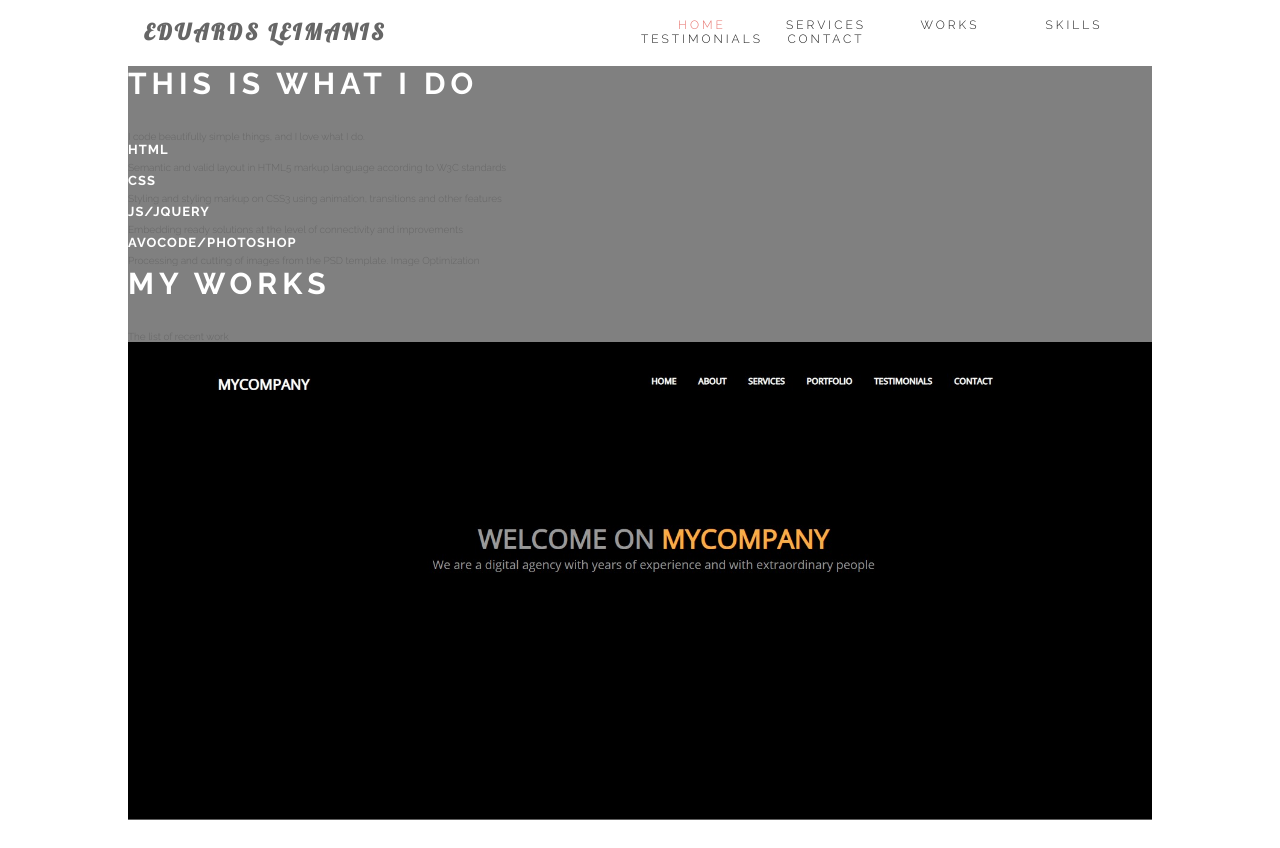
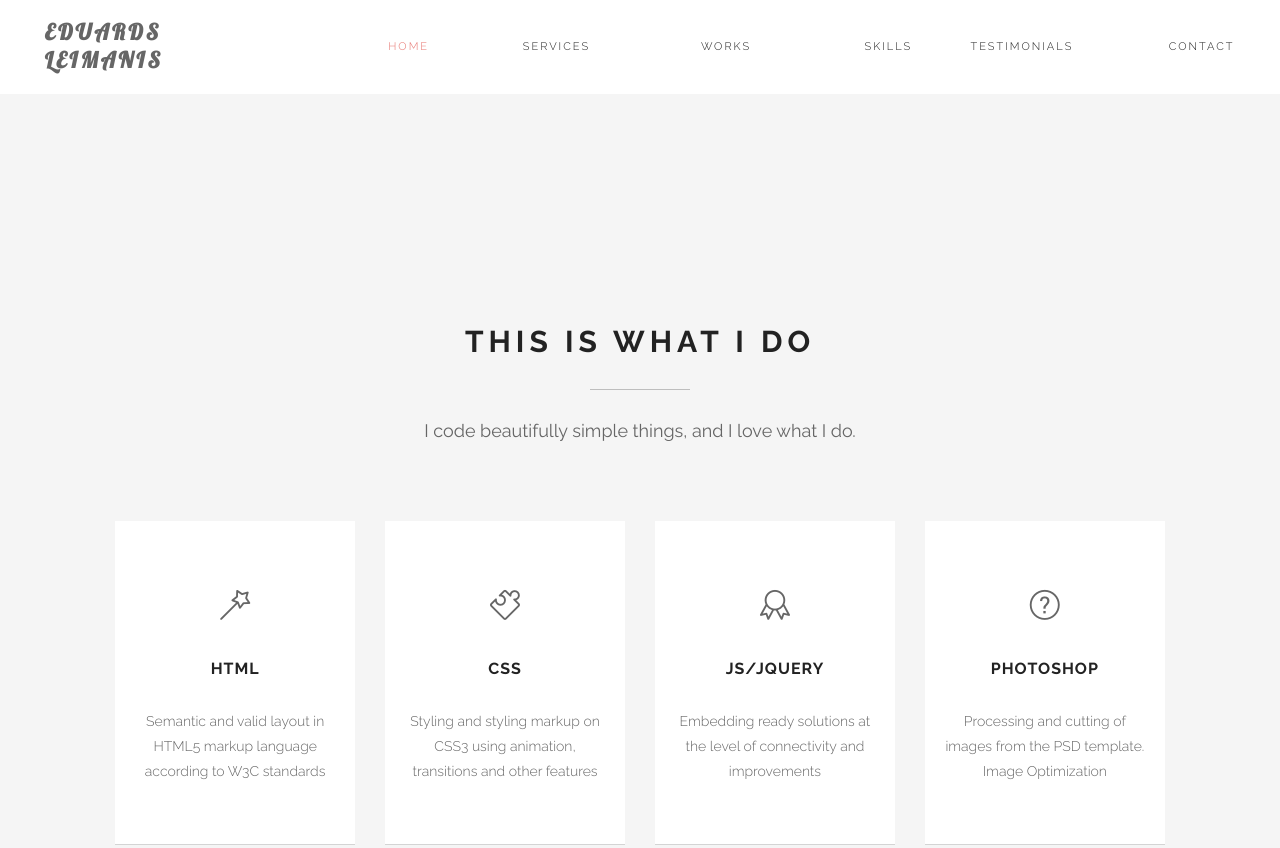
Before and after one commit to blademan/Heimik_portfolio, a website: page index.html in a window 1280 px wide. Shown: the part 802-1650 px from the top of the page. Drawn offline with Linux system fonts and the light colour scheme; files whose address does not match are found by name.

Commit message:
features section add

```diff
--- a/index.html
+++ b/index.html
@@ -69,7 +69,6 @@
                         <li><a href="#contact" class="nav__link">Contact</a></li>
                     </ul>
 
-
     </nav>
 
 
@@ -79,52 +78,53 @@
 
     <section  class="services">
 
-
-                    <div class="pfblock-header wow fadeInUp">
-                        <h2 class="pfblock-title">This is what I do</h2>
-                        <div class="pfblock-line"></div>
-                        <div class="pfblock-subtitle">
+        <div class="services__header wow fadeInUp">
+            <h2 class="services-header">This is what I do</h2>
+            <div class="services-line"></div>
+            <div class="services-subtitle">
                 I code beautifully simple things, and I love what I do.
             </div>
         </div>
 
-                </span>
 
+        <div class="services__item">
 
-                        <div class="iconbox-text">
-                            <h3 class="iconbox-title">HTML</h3>
-                            <div class="iconbox-desc">
+            <div class="services__text wow slideInLeft animated">
+                <div class="services__icon"><span class="icon-magic-wand"></span></div>
+                <h3 class="services__title">HTML</h3>
+                <div class="services__desc">
                     Semantic and valid layout in HTML5 markup language according to W3C standards
                 </div>
             </div>
 
-                        <div class="iconbox-text">
-                            <h3 class="iconbox-title">CSS</h3>
-                            <div class="iconbox-desc">
+            <div class="services__text  wow slideInLeft animated">
+                    <div class="services__icon "><span class="icon-puzzle"></span></div>
+                <h3 class="services__title">CSS</h3>
+                <div class="services__desc">
                     Styling and styling markup on CSS3 using animation, transitions and other features
-                            </div>
-                        </div>
-                    </div>
-
-                </div>
-
-
-                        <div class="iconbox-text">
-                            <h3 class="iconbox-title">JS/jQuery</h3>
-                            <div class="iconbox-desc">
-                                Embedding ready solutions at the level of connectivity and improvements
-                            </div>
                 </div>
             </div>
 
 
-                        <div class="iconbox-text">
-                            <h3 class="iconbox-title">AVOCODE/PHOTOSHOP</h3>
-                            <div class="iconbox-desc">
+
+            <div class="services__text  wow slideInRight animated">
+                    <div class="services__icon  "><span class="icon-badge"></span></div>
+                <h3 class="services__title">JS/jQuery</h3>
+                <div class="services__desc">
+                    Embedding ready solutions at the level of connectivity and improvements
+                </div>
+            </div>
+
+
+
+            <div class="services__text  wow slideInRight animated">
+                    <div class="services__icon "><span class="icon-question"></span></div>
+                <h3 class="services__title">PHOTOSHOP</h3>
+                <div class="services__desc">
                     Processing and cutting of images from the PSD template. Image Optimization
                 </div>
             </div>
-
+        </div>
     </section>
 
     <!-- Services end -->
--- a/sass/_base.scss
+++ b/sass/_base.scss
@@ -7,6 +7,15 @@
 @import url('https://fonts.googleapis.com/css?family=Raleway:300,400,700');
 
 @import url('https://fonts.googleapis.com/css?family=Lobster');
+
+
+
+//RESPONSIBLE BREAKPOINTS
+
+$bp-xlarge: 75em; //1200px
+$bp-large: 62.5em;
+$bp-medium:50em;
+$bp-small: 37.5em;
 
 
 
@@ -21,6 +30,9 @@
   html {
 
 	font-size: 62.5%;
+	@media only screen and (max-width: $bp-xlarge){
+        font-size: 50%;
+    }
 }
 body {
 	font-family: 'Raleway', sans-serif;
@@ -31,7 +43,7 @@ body {
     display: grid;
     grid-template-rows: 100vh repeat(8, min-content);
 
-	grid-template-columns:[full-start] minmax(5rem, 1fr) [center-start] 8fr [center-end] minmax(5rem, 1fr) [full-end];
+	grid-template-columns:[full-start] minmax(5rem, 1fr) [center-start] 12fr [center-end] minmax(5rem, 1fr) [full-end];
 }
 
 img {
--- a/sass/_header.scss
+++ b/sass/_header.scss
@@ -27,20 +27,31 @@
     background: url(../img/cover.jpg);
     background-color: #222;
     height: 100vh;
-    background-position: 50% 0%;
+    background-position: 50% 50%;
     background-size: cover;
     background-attachment: fixed;
+    background-repeat: no-repeat;
     padding: 0;
+
+
+
+
 
     &-overlay {
         background-color: rgba(44, 62, 80, 0.3);
         background-image: url(../img/pattern.png);
+        background-repeat: repeat;
         position: absolute;
+        padding: 0;
         top: 0;
         left: 0;
+        bottom: 0;
+        right: 0;
         width: 100%;
-        height: 100%;
-        z-index: 10;
+        //height: 100%;
+        z-index: 1;
+
+
     }
 
     &__heading {
--- a/sass/_nav.scss
+++ b/sass/_nav.scss
@@ -9,36 +9,54 @@
     grid-column: full-start / full-end;
 
     display: grid;
-    grid-template-columns: repeat(10, 1fr);
+    grid-template-columns: 1fr 4fr;
     box-sizing: border-box;
+    z-index: 9000;
+    @media only screen and (max-width: $bp-small) {
+        grid-template-columns: 1fr;
+    }
 
 
 
     &__name {
-        grid-column: 2 /4;
+        margin-left: 10%;
         font-size: 2.2rem;
         text-transform: uppercase;
         font-weight: 700;
         letter-spacing: .3rem;
-
         font-family: Lobster, cursive;
+        @media only screen and (max-width: $bp-medium){
+            font-size: 2rem;
+        }
+        @media only screen and (max-width: $bp-small) {
+            display: none;
+        }
     }
 
     &__list {
-        grid-column: 6/10;
-
+        display: block;
+        margin-right: 2vw;
         text-transform: uppercase;
         list-style: none;
         display: grid;
-        grid-template-columns: repeat(auto-fit, minmax(10rem, 1fr));
         align-content: center;
-        justify-items: center;
+        justify-items: right;
+        grid-template-columns: repeat(6, 1fr);
+        @media only screen and (max-width: $bp-medium){
+            justify-items: center;
+        }
 
     }
     &__link {
-        font-size: 1.2rem;
-        letter-spacing: .3rem;
+        display: block;
+        font-size: 1.1rem;
+        letter-spacing: .2rem;
         color: #222;
+        @media only screen and (max-width: $bp-small){
+            font-size: 1rem;
+            letter-spacing: .1rem;
+        }
+
 
     }
 
--- a/sass/_services.scss
+++ b/sass/_services.scss
@@ -1,4 +1,94 @@
 .services {
     background-color: gray;
-    grid-column: center-start / center-end;
+    grid-column: full-start / full-end;
+    background: #f5f5f5;
+
+    display: grid;
+    grid-template-columns: 9% repeat(4, 1fr) 9%;
+   // grid-template-columns: repeat(10, 1fr);
+
+    padding: 15rem 0;
+    @media only screen and (max-width: $bp-large){
+        padding: 12rem 0;
+    }
+
+    &-header {
+        color: #222;
+        font-weight: 800;
+        font-size: 3rem;
+    }
+    &-line {
+        background: rgba(135, 135, 135, 0.5);
+        width: 10rem;
+        height: .1rem;
+        margin: 3rem auto;
+    }
+
+    &-subtitle {
+        font-size: 1.8rem;
+        font-weight: normal;
+    }
+
+
+    &__header {
+        grid-column: 1 / -1;
+        text-align: center;
+        margin: 8rem 0;
+        transition: all 2s;
+    }
+
+    &__item {
+
+        grid-column:  2 / 6;
+        grid-column-gap: 3rem;
+
+        display: grid;
+        grid-template-columns:repeat(auto-fit, minmax(20rem, 1fr));
+        @media only screen and (max-width: $bp-large){
+            grid-column-gap: 1.5rem;
+            grid-template-columns:repeat(auto-fit, minmax(18rem, 1fr));
+        }
+
+        @media only screen and (max-width: $bp-medium){
+            grid-template-columns:repeat(2, 1fr);
+            grid-gap: 1.5rem;
+        }
+        @media only screen and (max-width: $bp-small){
+            grid-template-columns:1fr;
+            grid-gap: 1.5rem;
+        }
+
+
+
+    }
+
+    &__icon {
+        font-size: 3rem;
+    }
+
+    &__text {
+        padding: 6rem 2rem;
+        display: grid;
+        grid-row-gap: 2rem;
+
+        grid-template-columns: 1fr;
+
+        background-color: white;
+        text-align: center;
+        font: 300 1.4rem/1.8 'Raleway', sans-serif;
+        color: #666;
+        border-bottom: 1px solid #d4d4d4;
+        @media only screen and (max-width: $bp-large){
+            padding: 3rem 2rem;
+        }
+
+    }
+    &__title {
+        font-size: 1.6rem;
+        text-align: center;
+        color: #222;
+        font-weight: 700;
+    }
+
+
 }
```
Also changed, not shown: css/style.css. Lines whose indentation alone changed are shown as unchanged.
